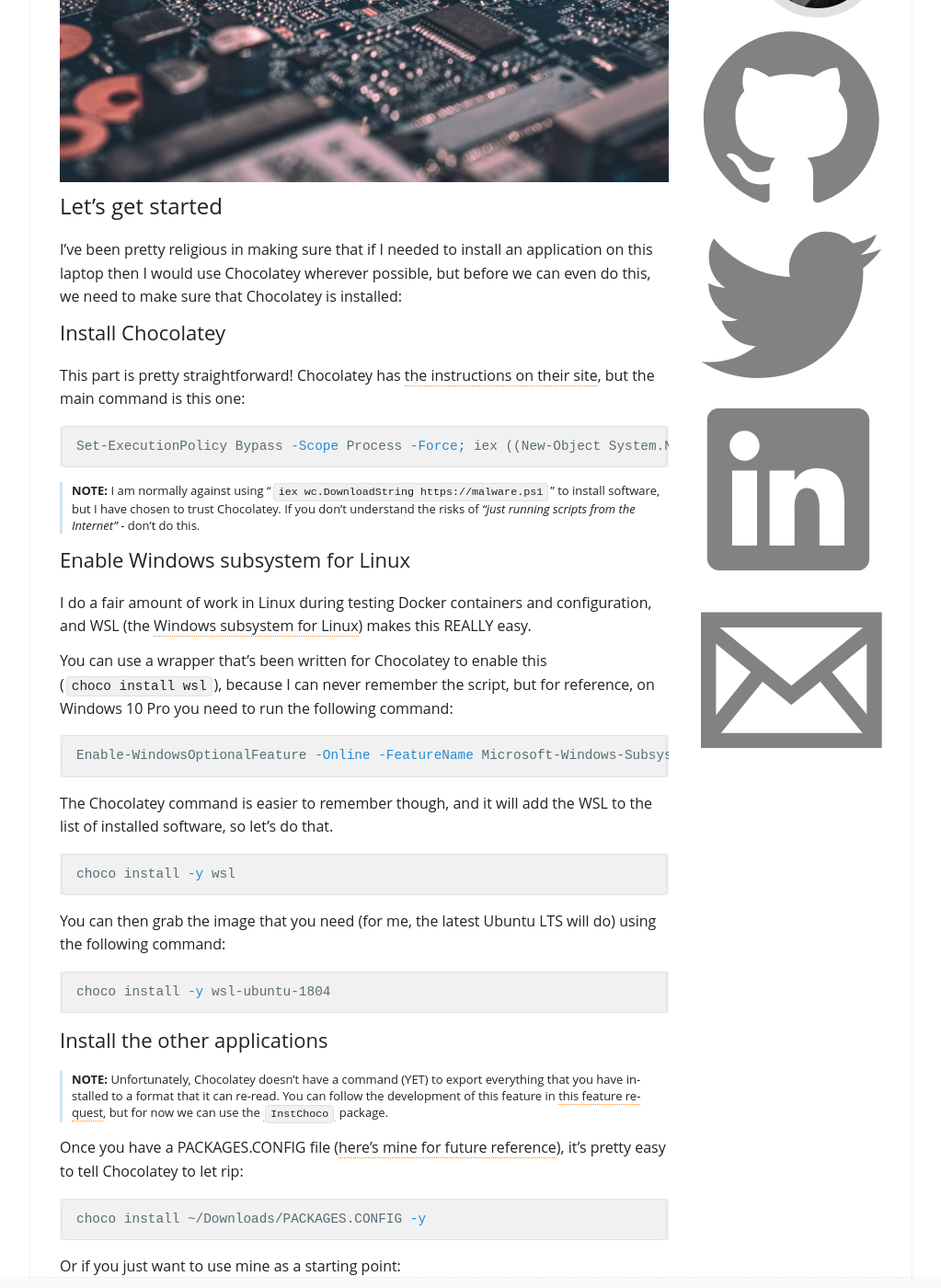
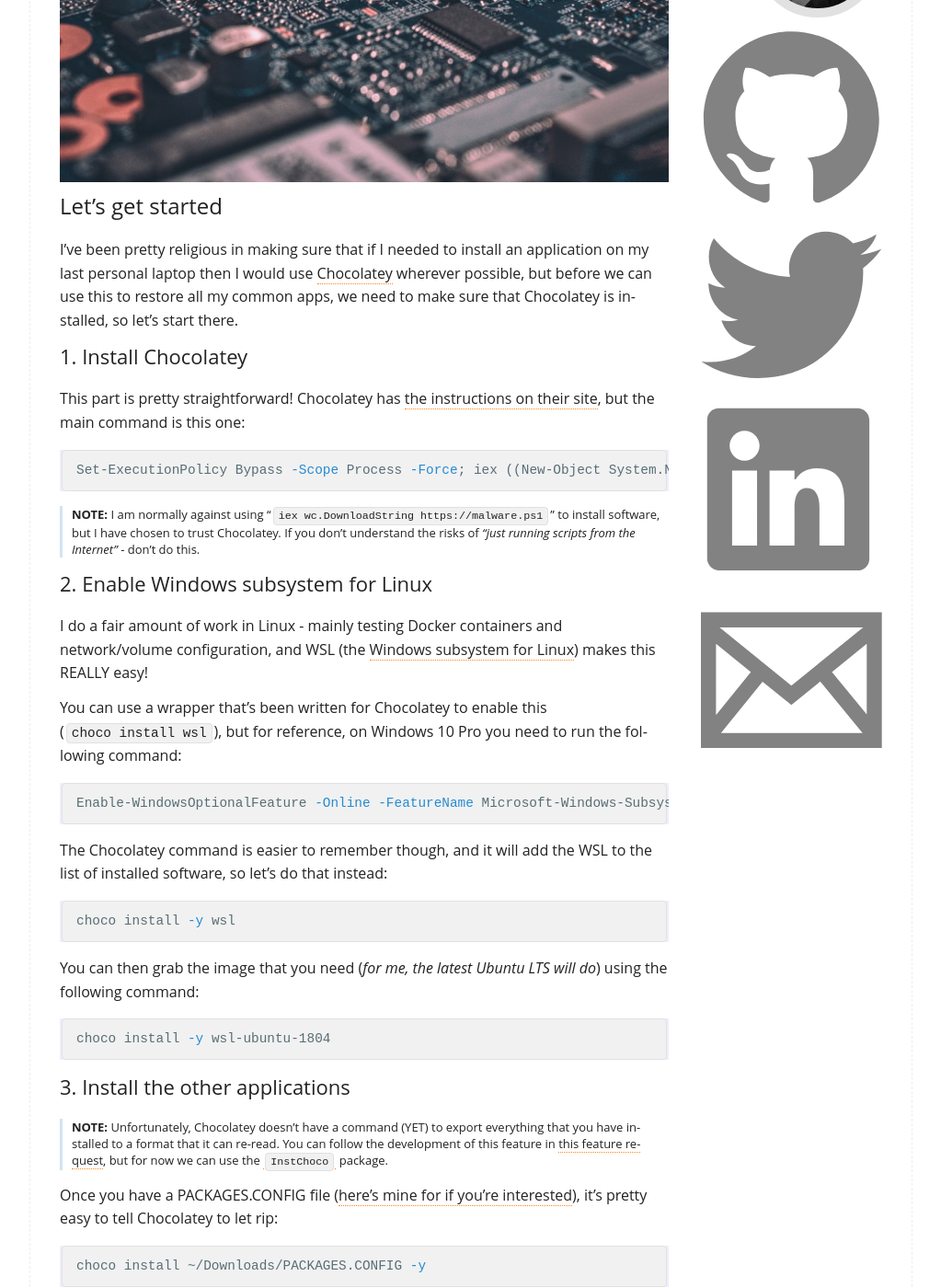
Before and after one commit to PHeonix25/PHeonix25.github.io, a Jekyll site: the page built from _posts/2019-01-28-Chocolatey-and-a-new-machine.md, in a window 1280 px wide and 1400 px high, scrolled down 339 px. Shown: the whole window at 92% size, without its empty margins (128-1151 px from the left). Built offline with Jekyll 4.4.1, drawn with Linux system fonts in a browser that asks for light colours; comment, search, counter and statistics services are not loaded; a style sheet for code colours, icons or effects is not loaded; some of the changed text lies outside the part shown.

Commit message:
Updating grammar & layout

````diff
--- a/_posts/2019-01-28-Chocolatey-and-a-new-machine.md
+++ b/_posts/2019-01-28-Chocolatey-and-a-new-machine.md
@@ -14,9 +14,9 @@
 
 # Let's get started
 
-I've been pretty religious in making sure that if I needed to install an application on this laptop then I would use Chocolatey wherever possible, but before we can even do this, we need to make sure that Chocolatey is installed:
+I've been pretty religious in making sure that if I needed to install an application on my last personal laptop then I would use [Chocolatey](https://chocolatey.org/) wherever possible, but before we can use this to restore all my common apps, we need to make sure that Chocolatey is installed, so let's start there.
 
-## Install Chocolatey
+## 1. Install Chocolatey
 
 This part is pretty straightforward! Chocolatey has [the instructions on their site](https://chocolatey.org/docs/installation#install-with-powershellexe), but the main command is this one:
 
@@ -27,33 +27,33 @@
 > **NOTE:** I am normally against using "`iex wc.DownloadString https://malware.ps1`" to install software, but I have chosen to trust Chocolatey.
 > If you don't understand the risks of _"just running scripts from the Internet"_ - don't do this.
 
-## Enable Windows subsystem for Linux
+## 2. Enable Windows subsystem for Linux
 
-I do a fair amount of work in Linux during testing Docker containers and configuration, and WSL (the [Windows subsystem for Linux](https://docs.microsoft.com/en-us/windows/wsl/about)) makes this REALLY easy.
+I do a fair amount of work in Linux - mainly testing Docker containers and network/volume configuration, and WSL (the [Windows subsystem for Linux](https://docs.microsoft.com/en-us/windows/wsl/about)) makes this REALLY easy!
 
-You can use a wrapper that's been written for Chocolatey to enable this (`choco install wsl`), because I can never remember the script, but for reference, on Windows 10 Pro you need to run the following command:
+You can use a wrapper that's been written for Chocolatey to enable this (`choco install wsl`), but for reference, on Windows 10 Pro you need to run the following command:
 
 ```powershell
 Enable-WindowsOptionalFeature -Online -FeatureName Microsoft-Windows-Subsystem-Linux
 ```
 
-The Chocolatey command is easier to remember though, and it will add the WSL to the list of installed software, so let's do that.
+The Chocolatey command is easier to remember though, and it will add the WSL to the list of installed software, so let's do that instead:
 
 ```powershell
 choco install -y wsl
 ```
 
-You can then grab the image that you need (for me, the latest Ubuntu LTS will do) using the following command:
+You can then grab the image that you need (_for me, the latest Ubuntu LTS will do_) using the following command:
 
 ```powershell
 choco install -y wsl-ubuntu-1804
 ```
 
-## Install the other applications
+## 3. Install the other applications
 
 > **NOTE:** Unfortunately, Chocolatey doesn't have a command (YET) to export everything that you have installed to a format that it can re-read. You can follow the development of this feature in [this feature request](https://github.com/chocolatey/choco/issues/357), but for now we can use the [`InstChoco`](https://chocolatey.org/packages/instchoco) package.
 
-Once you have a PACKAGES.CONFIG file ([here's mine for future reference](/assets/PACKAGES.CONFIG)), it's pretty easy to tell Chocolatey to let rip:
+Once you have a PACKAGES.CONFIG file ([here's mine for if you're interested](/assets/PACKAGES.CONFIG)), it's pretty easy to tell Chocolatey to let rip:
 
 ```powershell
 choco install ~/Downloads/PACKAGES.CONFIG -y
@@ -68,23 +68,31 @@
 
 ## Now, be patient
 
-This can take over an hour, even on a brand new clean system. We're talking about installing 49 "packages", most of them are full applications, and one is even a complete Ubuntu image... At least this way it's all automated and I hope this gets you up and running faster than you'd expected.
+This can take over an hour, even on a brand new clean system. We're talking about installing a bunch of "packages", where most of them are full applications, and one is even a complete other operating system!
 
-## Time for some add-ons
+At least this way it's all automated and I hope this gets you up and running faster than you'd expected.
 
-### Pretty console?
+---
 
-One of the things that I like to do, depending on if it's a work machine or not, is personalise the console to set the color-scheme. For a work machine, this is not ideal because of the amount of demos and screen-sharing I need to do, but for a personal machine, like the one I use to blog late at night, changing everything over to a [Solarized Dark](https://ethanschoonover.com/solarized/) theme.
+## Time for some add-ons?
 
-Over the years I've found the "right combination" that works for me, and saved it as a Registry file: [solarized-dark.reg](/assets/solarized-dark.reg). This was based off the work of Niel Pankey's [cmd-colors-solarized](https://github.com/neilpa/cmd-colors-solarized) with a slight modification of the purple color.
+### Prettify our console
+
+One of the things that I like to do, depending on if it's a work machine or not, is personalise the console to set the color-scheme.
+For a work machine, this is not ideal because of the amount of demos and screen-sharing I need to do, but for a personal machine, like the one I use to blog late at night, changing everything over to a [Solarized Dark](https://ethanschoonover.com/solarized/) theme.
+
+Over the years I've found the "_right combination_" that works for me, and saved it as a Registry file: [solarized-dark.reg](/assets/solarized-dark.reg).
+This was based off the work of Niel Pankey's [cmd-colors-solarized](https://github.com/neilpa/cmd-colors-solarized) with a slight modification of the purple color.
 
 Import [this one](https://raw.githubusercontent.com/PHeonix25/PHeonix25.github.io/master/assets/solarized-dark.reg) into your registry, or if you want to know more about how to apply it system-wide, go check out the README [over here](https://github.com/neilpa/cmd-colors-solarized/README.MD).
 
-### Configure PowerShell
+### Customise PowerShell
 
 The last thing that I always load onto a new machine is my [Microsoft.Powershell_profile.ps1](/assets/Microsoft.Powershell_profile.ps1). I just drop this file into `~/Documents/WindowsPowerShell` which is on the PATH so that it gets loaded by default whenever I open PowerShell.
 
-There are a few custom commands I have in there (like `Start-Splunk` or `Start-Solution`), but the main reason I use it is to customise the prompt. Having it load my keys (saved in Dropbox) and show the Git status on the command line is a huge help when I'm developing. I'll normally run `Set-Prompt GitHub` whenever I'm starting work to make sure the environment is configured. You can [check it out here](https://github.com/PHeonix25/PHeonix25.github.io/blob/master/assets/Microsoft.Powershell_profile.ps1#L49), or download the whole thing like so:
+There are a few custom commands I have saved in there (like `Start-Splunk` or `Start-Solution`), but the main reason I use it is to customise the prompt.
+
+Also, having it load my keys (saved in Dropbox) and show the Git status on the command line is a huge help when I'm developing. I'll normally run `Set-Prompt GitHub` whenever I'm starting work to make sure the environment is configured. You can [check it out here](https://github.com/PHeonix25/PHeonix25.github.io/blob/master/assets/Microsoft.Powershell_profile.ps1#L49), or download the whole thing like so:
 
 ```powershell
 Invoke-WebRequest -Uri https://raw.githubusercontent.com/PHeonix25/PHeonix25.github.io/master/assets/Microsoft.Powershell_profile.ps1 -OutFile ~/Documents/WindowsPowerShell/Microsoft.Powershell_profile.ps1;
````
Also changed, not shown: other parts of _posts/2019-01-28-Chocolatey-and-a-new-machine.md (+1 -1 lines).
